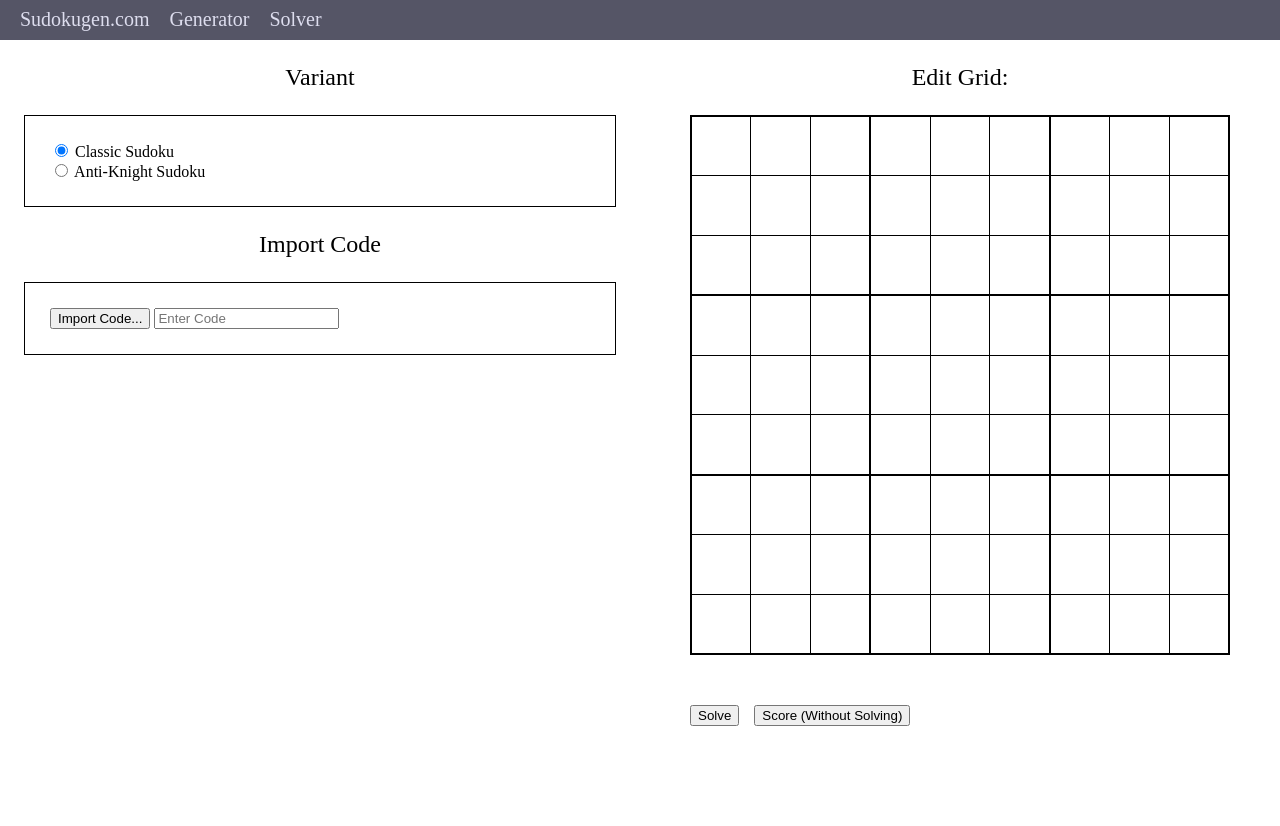
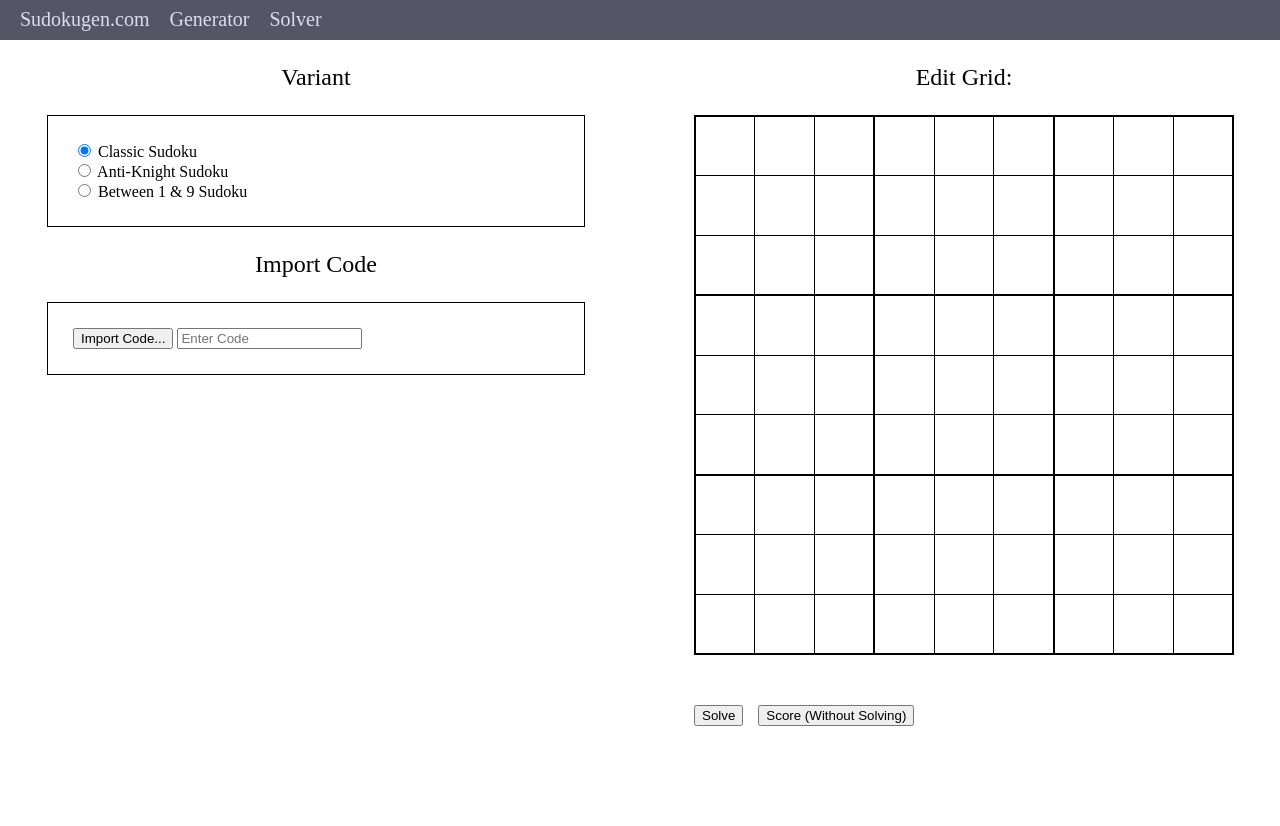
Before and after one commit to emorgan00/sudokugen, a Flask app: page /solve in a window 1280 px wide. Before the commit the page ends 726 px from the top, so only its background shows below. Run offline with Flask 2, Linux system fonts and the light colour scheme.

Commit message:
fixed formatting on solve page

```diff
--- a/app/__init__.py
+++ b/app/__init__.py
@@ -7,11 +7,10 @@ import sudoku
 
 app = Flask(__name__)
 
-# commenting a variant here will totally remove it from the site
 VARIANTS = [
-	{'code': 'CLASSIC', 'name': 'Classic Sudoku', 'display': True},
-	{'code': 'KNIGHT', 'name': 'Anti-Knight Sudoku', 'display': True},
-	{'code': 'BETWEEN', 'name': 'Between 1 & 9 Sudoku', 'display': False}
+	{'code': 'CLASSIC',	'name': 'Classic Sudoku',		'display': True},
+	{'code': 'KNIGHT',	'name': 'Anti-Knight Sudoku',	'display': True},
+	{'code': 'BETWEEN',	'name': 'Between 1 & 9 Sudoku',	'display': True}
 ]
 
 def full_name(code):
--- a/app/static/style.css
+++ b/app/static/style.css
@@ -106,3 +106,9 @@ html {
 	bottom: 0;
 	left: 0;
 }
+
+.two_column {
+	-webkit-column-count: 2;
+	-moz-column-count: 2;
+	column-count: 2;
+}
--- a/app/static/sudoku_classic.css
+++ b/app/static/sudoku_classic.css
@@ -20,6 +20,16 @@
 	content: '';
 	display: block;
 	margin-top: 100%;
+}
+
+.variable_grid_width {
+	width: 540px;
+}
+
+.two_column {
+	-webkit-column-width: 540px;
+	-moz-column-width: 540px;
+	column-width: 540px;
 }
 
 /* grid lines within sudoku grid */
--- a/app/templates/solve.html
+++ b/app/templates/solve.html
@@ -2,8 +2,14 @@
 {% block content %}
 
 	<script src='{{ url_for("static", filename="solve.js") }}'></script>
-	<form class='sudoku_form' id='sudoku_form' method='POST' onkeypress='return event.keyCode != 13;'>
-		<div style='width: 50%; float: left'>
+	{% if v_code in ("CLASSIC", "KNIGHT") %}
+		<link rel='stylesheet' type='text/css' href='{{ url_for("static", filename="sudoku_classic.css") }}'>
+	{% elif v_code in ("BETWEEN") %}
+		<link rel='stylesheet' type='text/css' href='{{ url_for("static", filename="sudoku_labeled.css") }}'>
+	{% endif %}
+	<form class='sudoku_form two_column' id='sudoku_form' method='POST' onkeypress='return event.keyCode != 13;'>
+		<div>
+			<div style='width: 540px;'>
 				<p class='choice_header'>Variant</p>
 				<div class='choice_box'>
 					{% for v in variants %} {% if v.display %}
@@ -16,22 +22,17 @@
 					<input type='text' id='code' placeholder='Enter Code' autocomplete='new-password'>
 				</div>
 			</div>
-		{% if v_code in ("CLASSIC", "KNIGHT") %}
-			<link rel='stylesheet' type='text/css' href='{{ url_for("static", filename="sudoku_classic.css") }}'>
-			<div style='width: 50%; min-width: 540px; float: left'>
-				<div style='width: 540px; float: center'>
-		{% elif v_code in ("BETWEEN") %}
-			<link rel='stylesheet' type='text/css' href='{{ url_for("static", filename="sudoku_labeled.css") }}'>
-			<div style='width: 50%; min-width: 600px; float: left'>
-				<div style='width: 600px; float: center'>
-		{% endif %}
-				<p class='choice_header'>Edit Grid:</p>
+		</div>
+		<div style='page-break-before: always; page-break-inside: avoid;'>
+			<div class='variable_grid_width'>
+				<p class='choice_header' style='padding-top: 24px;'>Edit Grid:</p>
 				<div>{{ puzzle|safe }}</div>
 				<input id='solve_button' type='submit' name='submit_type' value='Solve' style='margin-top: 50px; float: left;' onclick='loading();'>
 				<input id='solve_button' type='submit' name='submit_type' value='Score (Without Solving)' style='margin-top: 50px; float: left; margin-left: 15px;' onclick='loading();'>
 			</div>
 		</div>
 	</form>
+	<div style='height: 100px;'></div>
 
 	<script type='text/javascript'>
 
```
Also changed, not shown: app/static/sudoku_labeled.css (+10 -0 lines), README.md. Lines whose indentation alone changed are shown as unchanged.
